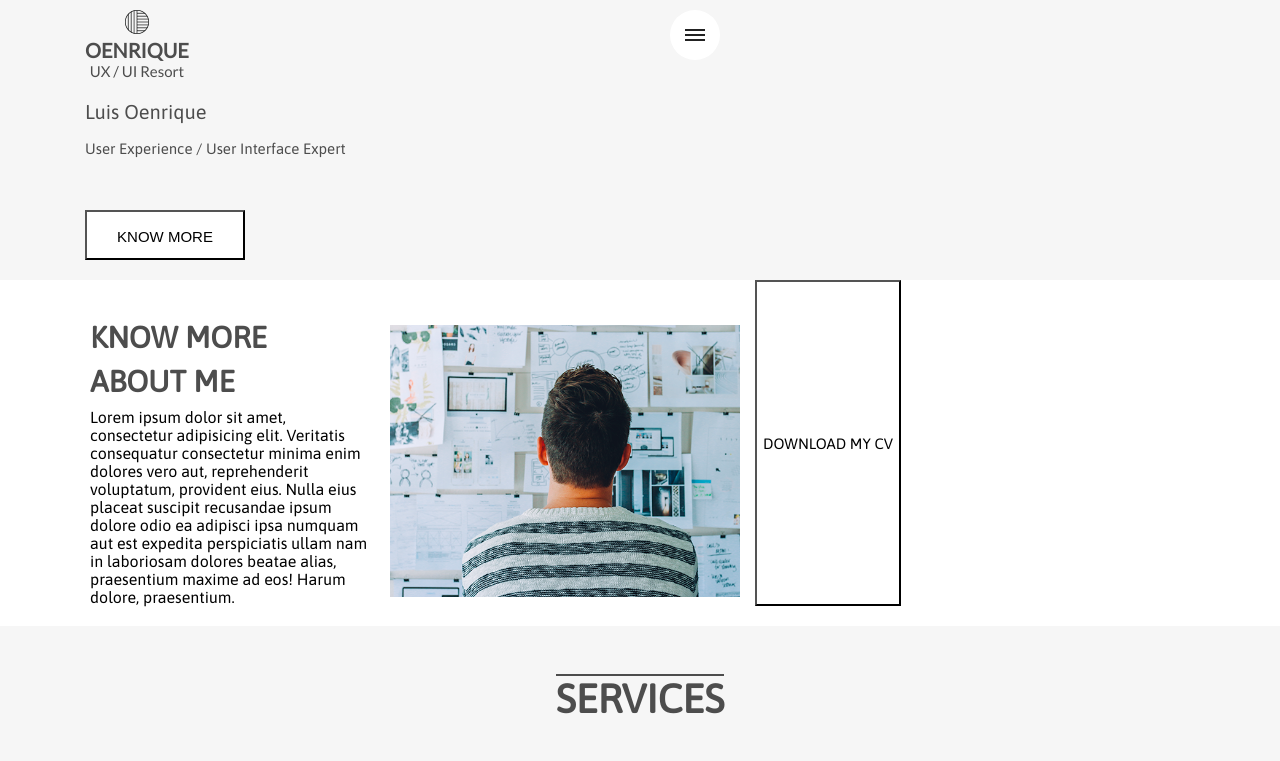
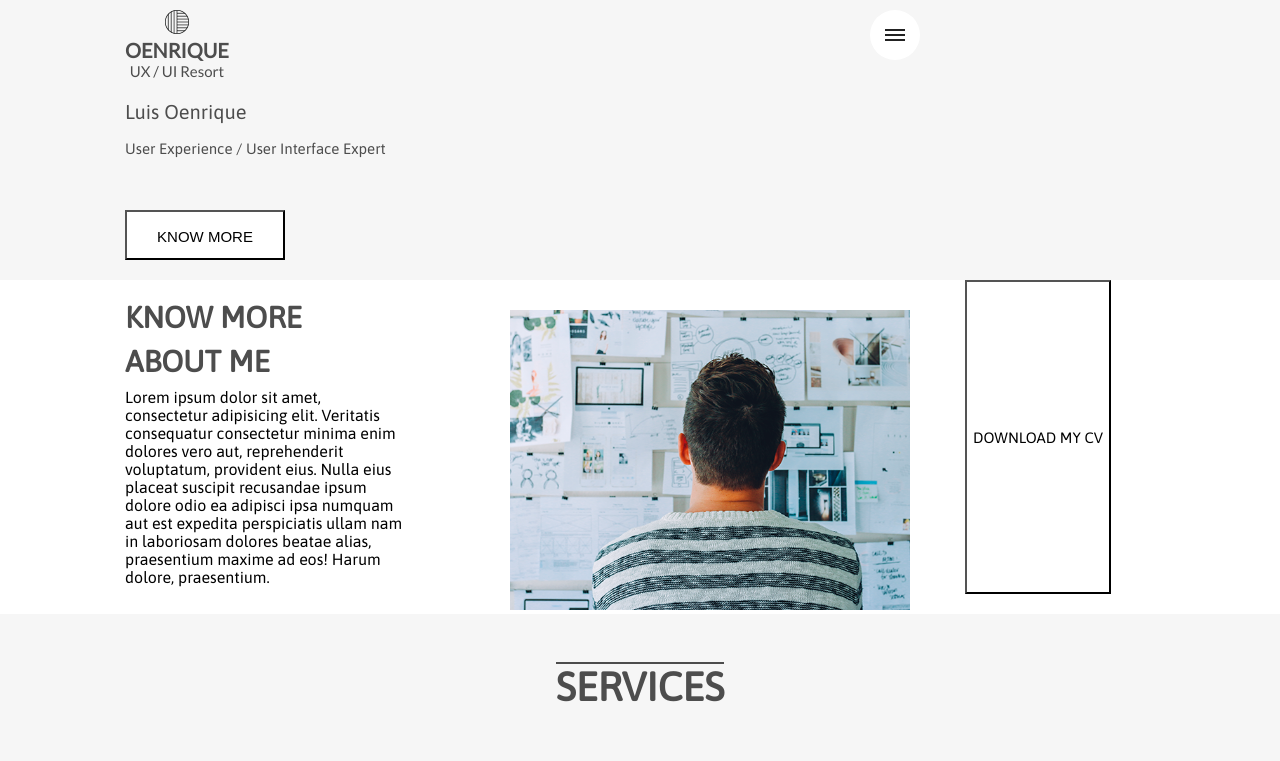
Before and after one commit to AvakovArt/AvakovArt.github.io, a plain HTML site: page Avakov_Art/Luis/index.html in a window 1280 px wide. Shown: the top 761 px of the page. Drawn offline with Linux system fonts and the light colour scheme.

Commit message:
Изменил
Изменил

```diff
--- a/Avakov_Art/Luis/css/style.css
+++ b/Avakov_Art/Luis/css/style.css
@@ -655,7 +655,7 @@ body {
   }
 }
 
-@media (max-device-width: 990px) {
+@media (max-device-width: 1000px) {
   header {
     background-color: #f6f6f6;
   }
@@ -676,16 +676,16 @@ body {
 
   .header_content p {
     font-size: 20px;
-    margin: 10px 15px;
+    margin: 10px 55px;
   }
 
   .header_content span {
     font-size: 15px;
-    margin: 50px 15px;
+    margin: 50px 55px;
   }
 
   .header_logo {
-    margin-left: 15px;
+    margin-left: 55px;
   }
 
   .header_logo p {
@@ -693,7 +693,7 @@ body {
   }
 
   .header_btn {
-    margin: 20px 0 20px 15px;
+    margin: 20px 0 20px 55px;
     position: relative;
   }
 
@@ -707,7 +707,7 @@ body {
     display: block;
     text-align: right;
     width: 100px;
-    margin-left: 550px;
+    margin-left: 750px;
   }
 
   .header_mnu ul li {
@@ -722,13 +722,14 @@ body {
 
   .header .menu-btn {
     display: block;
-    margin-left: 600px;
+    margin-left: 800px;
     position: fixed;
     margin-top: 10px;
   }
 
   .about_text {
-    padding: 20px;
+    margin-left: 55px;
+    margin-right: 105px;
   }
 
   .about_text h1 {
@@ -749,21 +750,21 @@ body {
     position: relative;
     margin: 0;
     margin-bottom: 20px;
-    margin-left: 15px;
+    margin-left: 55px;
   }
 
   .about_img {
     margin: 0;
-    margin-top: 45px;
+    margin-top: 30px;
   }
 
   .about_img img {
-    width: 350px;
-    height: 360;
+    width: 400px;
+    height: 300px;
   }
 
   .service {
-    height: 950px;
+    height: 700px;
   }
 
   .my-skills {
@@ -776,11 +777,11 @@ body {
   }
 
   .portfolio {
-    height: 1150px;
+    height: 1100px;
   }
 
   .portfolio_btn {
-    margin: 50px 0 30px 30px;
+    margin: 30px 0 30px 150px;
   }
 
   .testimonials {
@@ -854,7 +855,7 @@ body {
   }
 
   .footer_btn {
-    margin: 30px 30px 30px 60px;
+    margin: 30px 30px 30px 180px;
   }
 
   .footer_soc {
```
